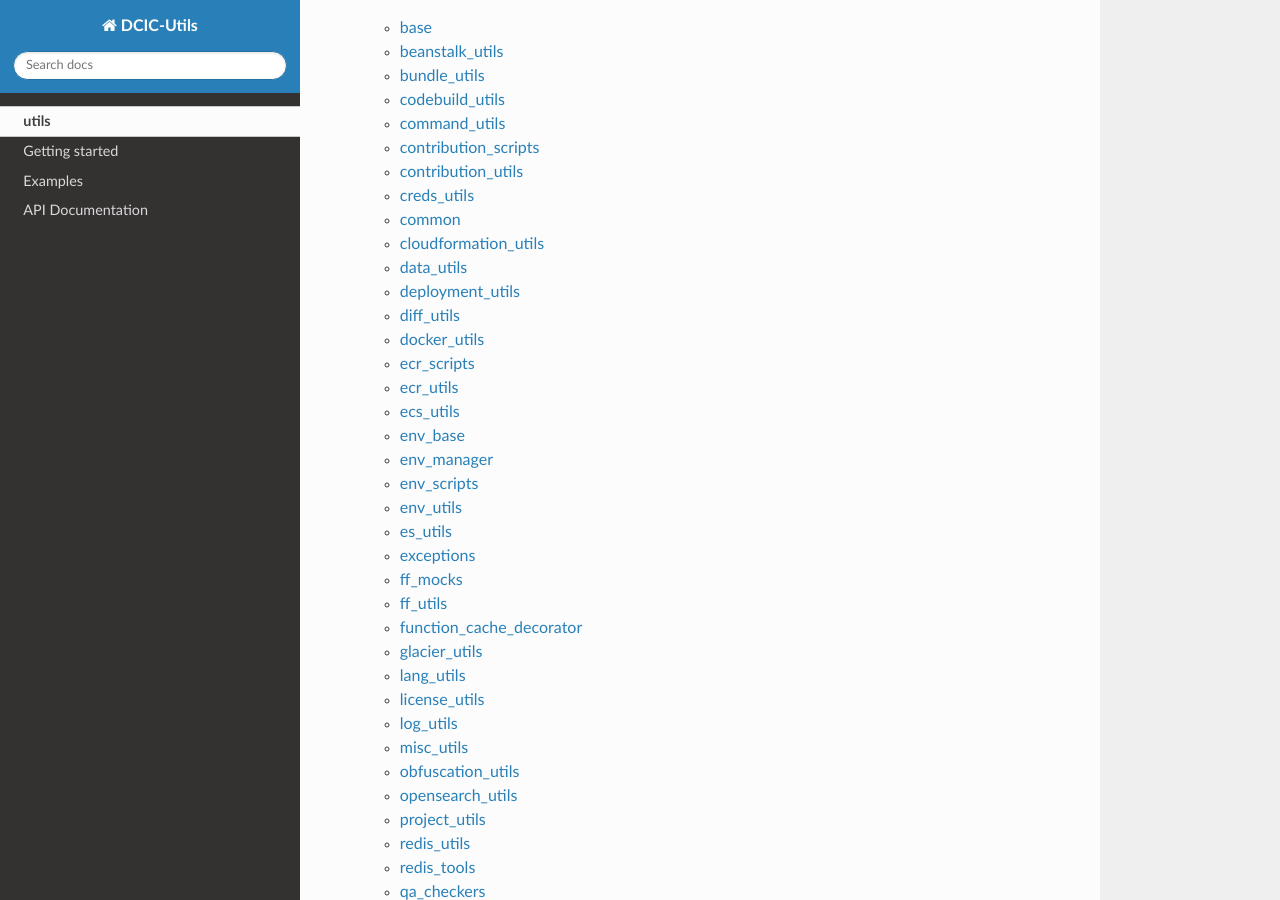
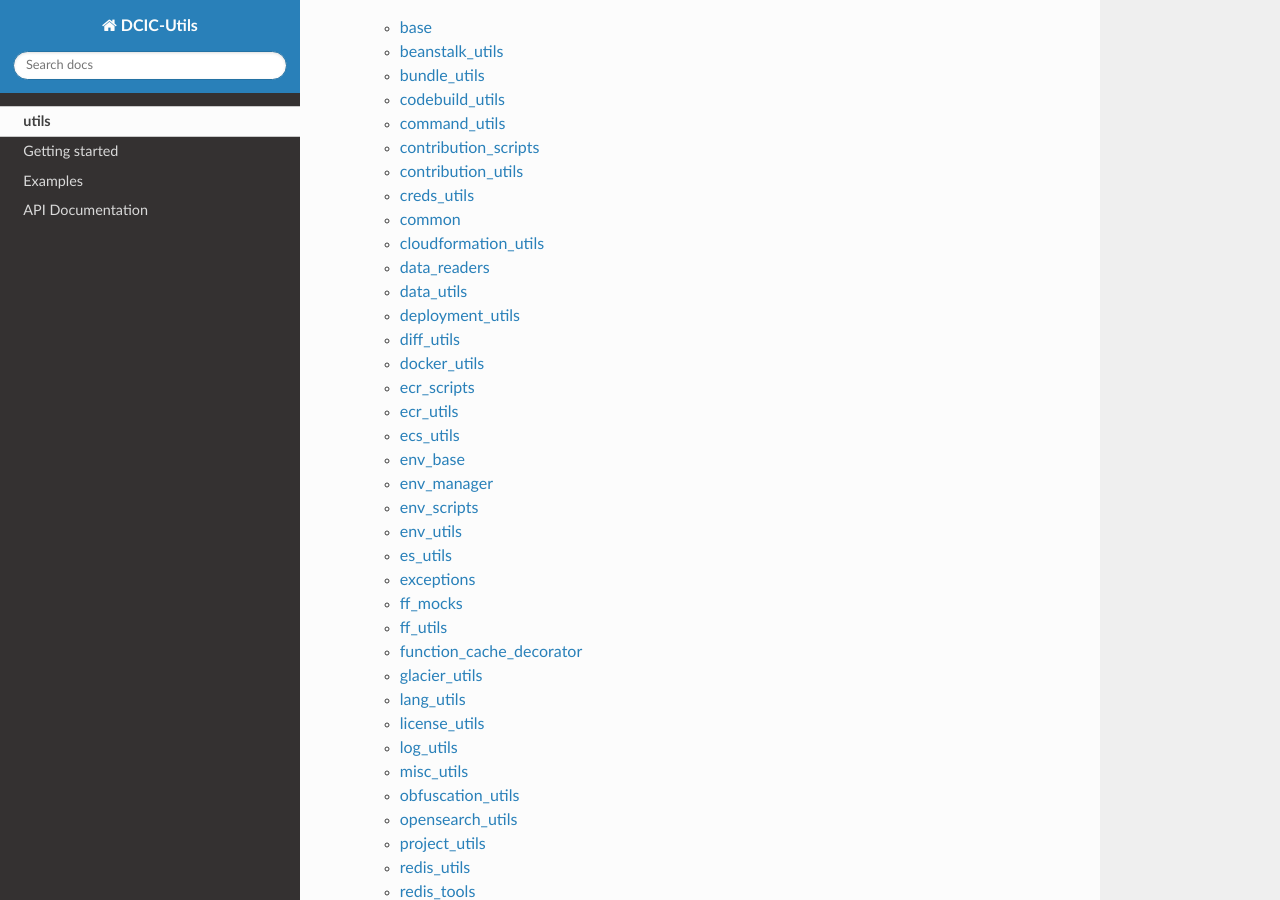
Before and after one commit to 4dn-dcic/utils, a Sphinx documentation site: the page built from docs/source/index.rst, in a window 1280 px wide and 900 px high, scrolled down 681 px. Built offline with Sphinx 7.4.7 and the Read the Docs theme 2.0.0, drawn with Linux system fonts in a browser that asks for light colours.

Commit message:
Updated dcicutils.rst

```diff
--- a/docs/source/dcicutils.rst
+++ b/docs/source/dcicutils.rst
@@ -76,6 +76,13 @@
 ^^^^^^^^^^^^^^^^^^^^
 
 .. automodule:: dcicutils.cloudformation_utils
+   :members:
+
+
+data_readers
+^^^^^^^^^^
+
+.. automodule:: dcicutils.data_readers
    :members:
 
 
```
